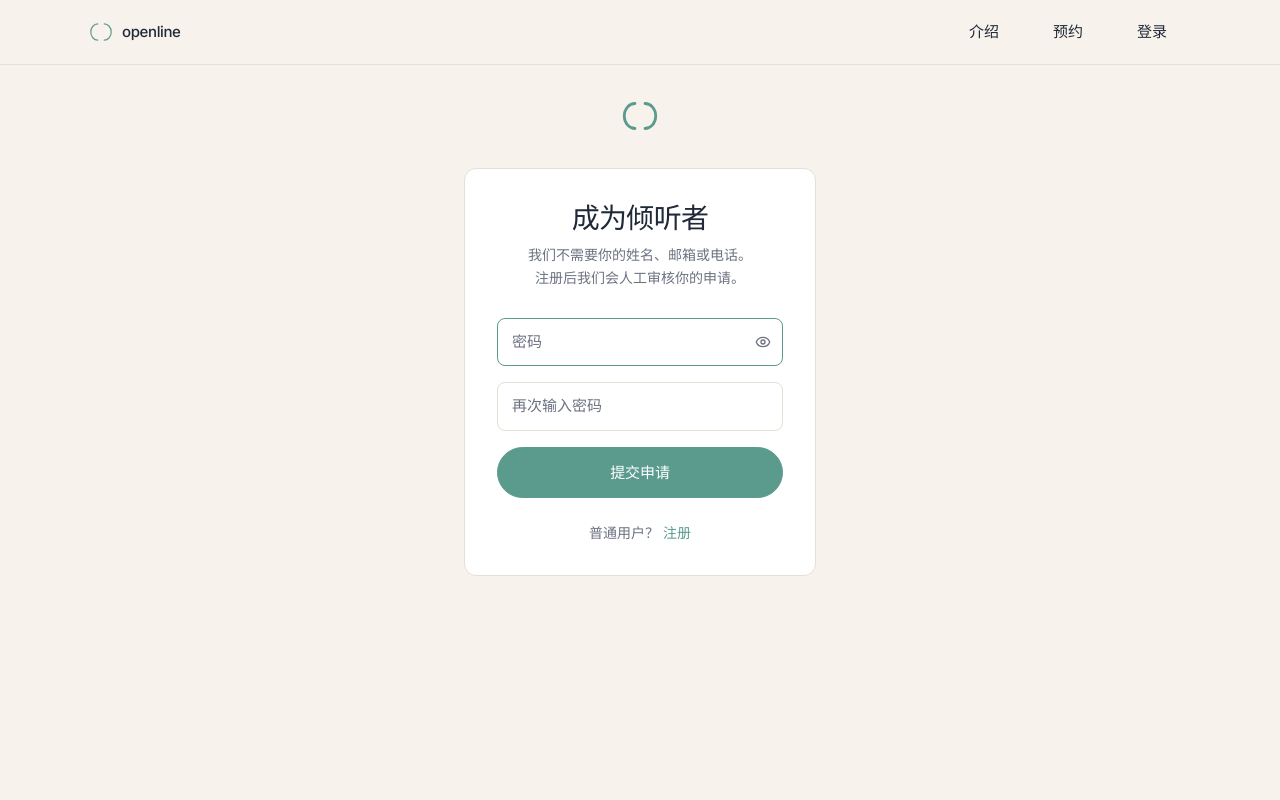
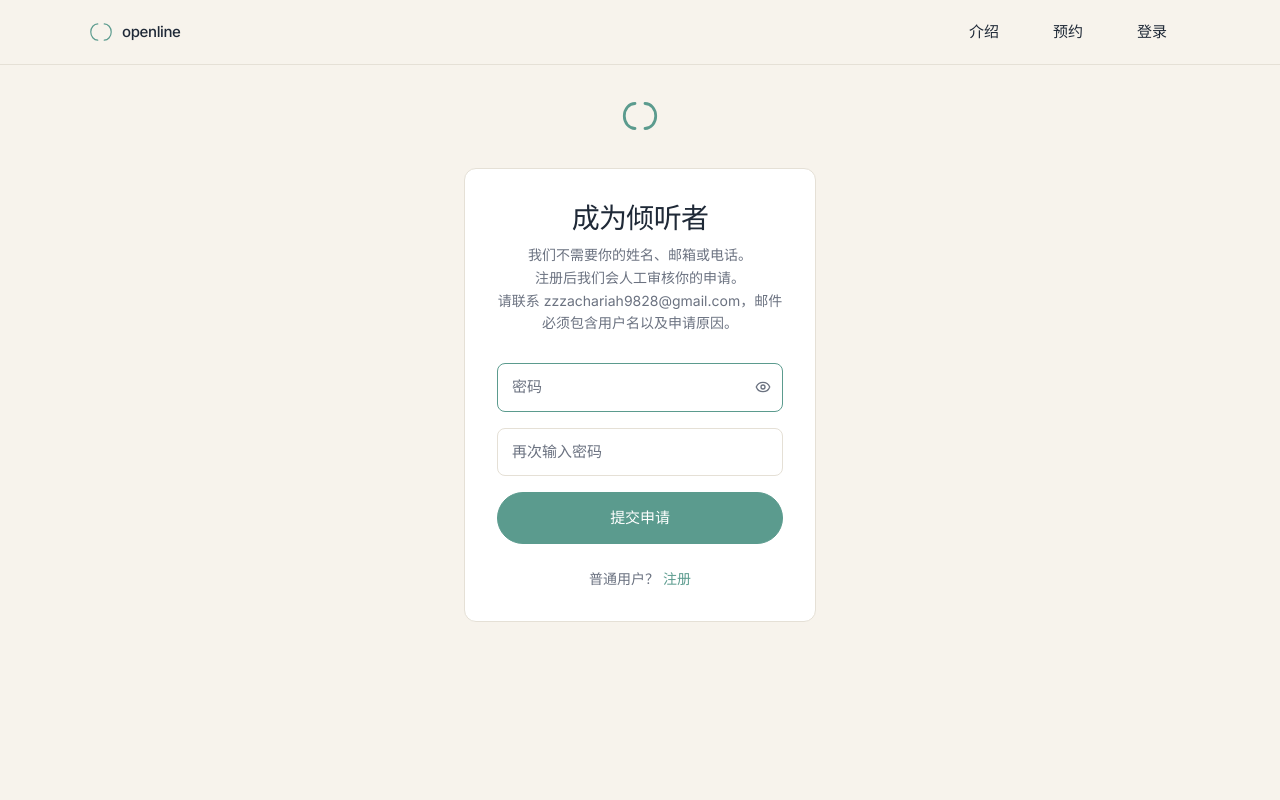
Before and after one commit to zzzachariah/openline, a Next.js app: page /listener/signup in a window 1280 px wide. Shown: the top 800 px of the page. Built offline with nearby package versions, Linux system fonts and the light colour scheme; no server answers.

Commit message:
Add contact email instructions to listener signup page
Show contact email zzzachariah9828@gmail.com with requirement that
inquiries include username and application reason, so applicants know
how to follow up about their submission.

```diff
--- a/app/listener/signup/page.tsx
+++ b/app/listener/signup/page.tsx
@@ -99,6 +99,8 @@ function ListenerSignupContent() {
                 我们不需要你的姓名、邮箱或电话。
                 <br />
                 注册后我们会人工审核你的申请。
+                <br />
+                请联系 zzzachariah9828@gmail.com，邮件必须包含用户名以及申请原因。
               </p>
               <form onSubmit={handleSubmit} className="space-y-4">
                 <div className="relative">
```
